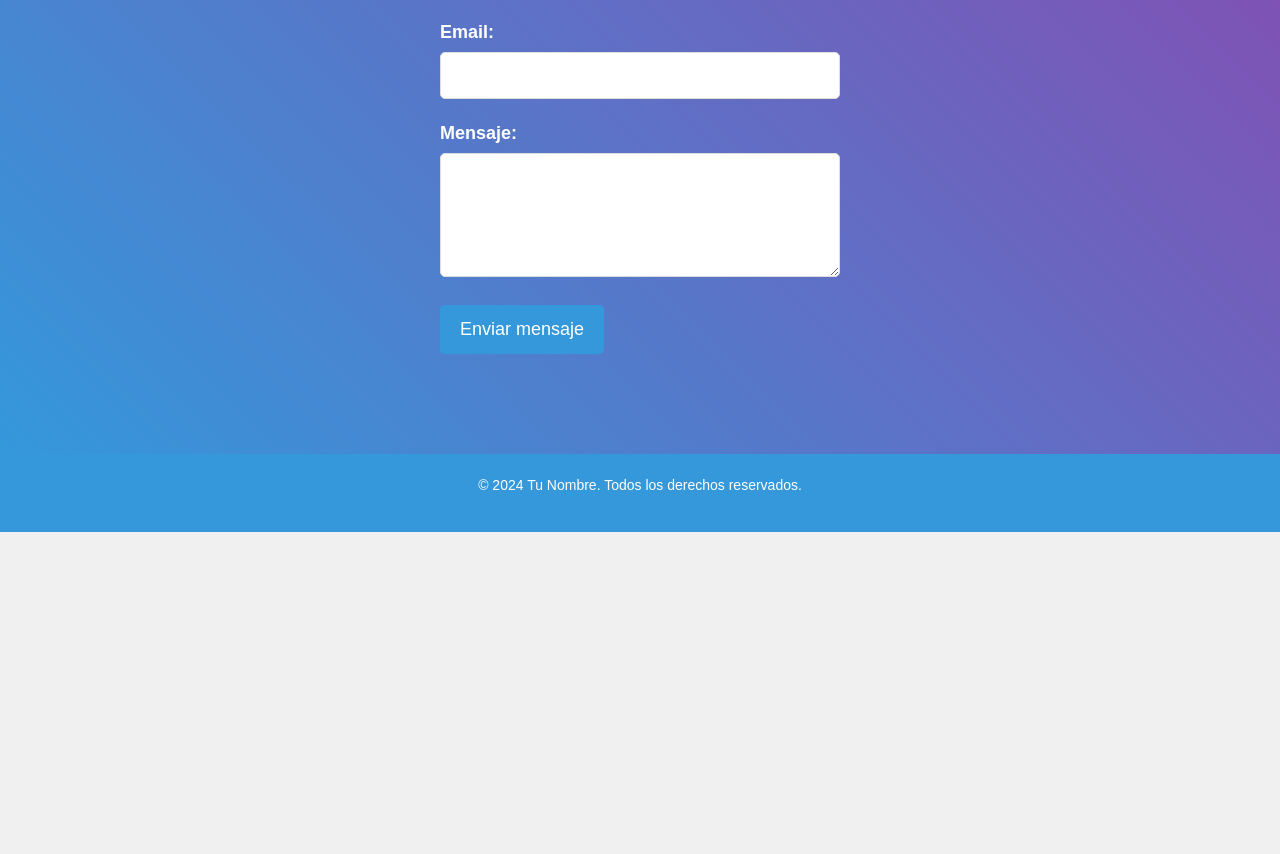
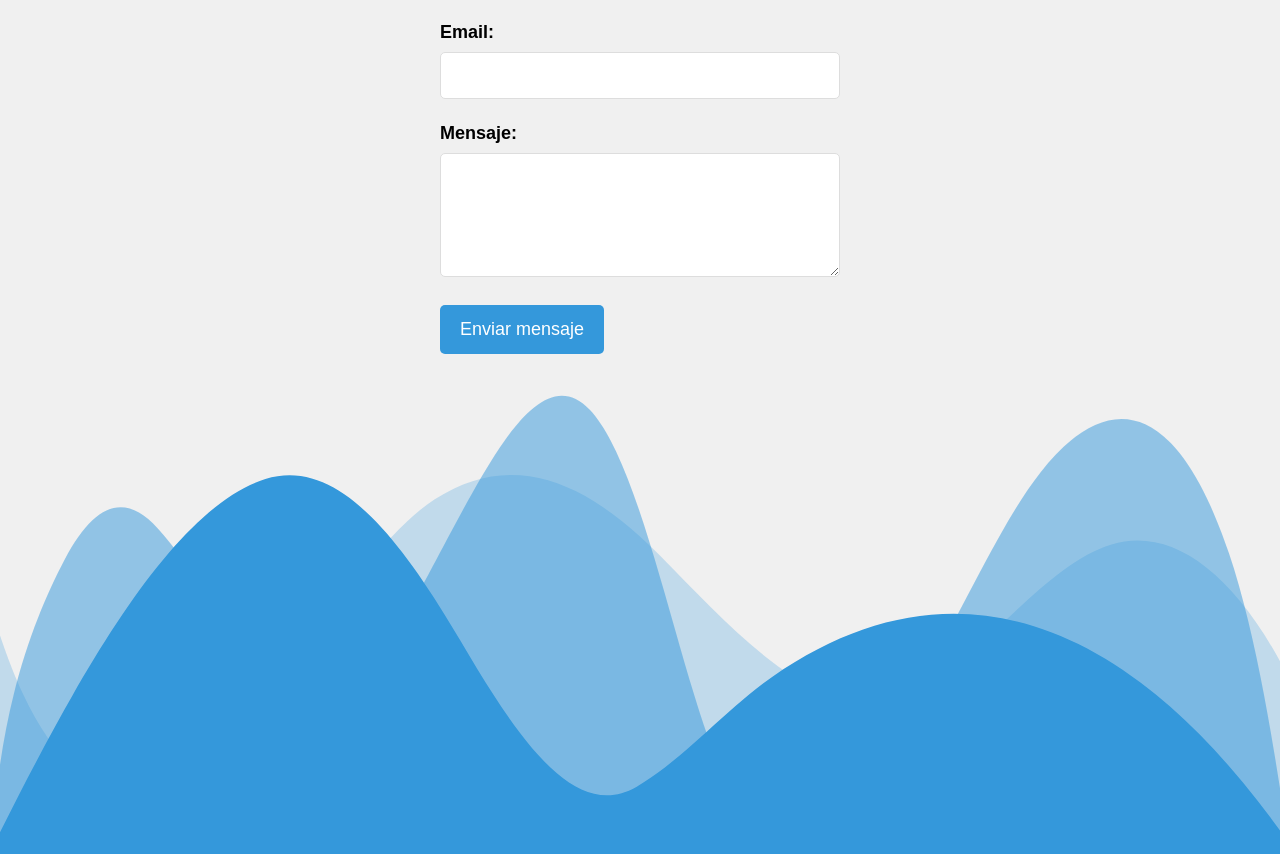
Before and after one commit to marianovillalonga/Portfolio, a React (Vite) app: page / in a window 1280 px wide. Shown: the part 3624-4478 px from the top of the page. Before the commit the page ends 4156 px from the top, so only its background shows below. Built offline with nearby package versions, Linux system fonts and the light colour scheme.

Commit message:
Cambios en footer, contacto

```diff
--- a/src/components/Contactos.jsx
+++ b/src/components/Contactos.jsx
@@ -39,7 +39,7 @@ const styles = {
   container: {
     padding: '100px 0',
     textAlign: 'center',
-    background: 'linear-gradient(45deg, #3498db, #8e44ad)',
+    /* background: 'linear-gradient(45deg, #3498db, #8e44ad)', */
     color: '#fff',
   },
   content: {
@@ -51,10 +51,12 @@ const styles = {
     fontSize: '36px',
     fontWeight: 'bold',
     marginBottom: '30px',
+    color: '#000000'
   },
   description: {
     fontSize: '20px',
     marginBottom: '40px',
+    color: '#000000'
   },
   form: {
     textAlign: 'left',
@@ -67,6 +69,7 @@ const styles = {
     fontSize: '18px',
     fontWeight: 'bold',
     marginBottom: '5px',
+    color: '#000000'
   },
   input: {
     width: '100%',
@@ -74,6 +77,7 @@ const styles = {
     fontSize: '16px',
     borderRadius: '5px',
     border: '1px solid #ddd',
+    color: '#000000'
   },
   textarea: {
     width: '100%',
--- a/src/components/Footer.jsx
+++ b/src/components/Footer.jsx
@@ -1,30 +1,27 @@
-// Footer.js
 import React from 'react';
+import '../css/footer.css'
 
 const Footer = () => {
   return (
-    <footer style={styles.footer}>
-      <p style={styles.footerText}>
-        © {new Date().getFullYear()} Tu Nombre. Todos los derechos reservados.
-      </p>
-    </footer>
+    <section className="footer-container" id="footer">
+      <svg
+        preserveAspectRatio="none"
+        viewBox="0 0 1200 120"
+        xmlns="http://www.w3.org/2000/svg"
+        style={{ fill: '#3498db', width: '100%', height: 500, transform: 'rotate(180deg)' }}
+      >
+        <path
+        d="M0 0v46.29c47.79 22.2 103.59 32.17 158 28 70.36-5.37 136.33-33.31 206.8-37.5 73.84-4.36 147.54 16.88 218.2 35.26 69.27 18 138.3 24.88 209.4 13.08 36.15-6 69.85-17.84 104.45-29.34C989.49 25 1113-14.29 1200 52.47V0z"
+        opacity=".25"
+      />
+        <path
+          d="M0 0v15.81c13 21.11 27.64 41.05 47.69 56.24C99.41 111.27 165 111 224.58 91.58c31.15-10.15 60.09-26.07 89.67-39.8 40.92-19 84.73-46 130.83-49.67 36.26-2.85 70.9 9.42 98.6 31.56 31.77 25.39 62.32 62 103.63 73 40.44 10.79 81.35-6.69 119.13-24.28s75.16-39 116.92-43.05c59.73-5.85 113.28 22.88 168.9 38.84 30.2 8.66 59 6.17 87.09-7.5 22.43-10.89 48-26.93 60.65-49.24V0z"
+          opacity=".5"
+        />
+        <path d="M0 0v5.63C149.93 59 314.09 71.32 475.83 42.57c43-7.64 84.23-20.12 127.61-26.46 59-8.63 112.48 12.24 165.56 35.4C827.93 77.22 886 95.24 951.2 90c86.53-7 172.46-45.71 248.8-84.81V0z" />
+      </svg>
+    </section>
   );
 };
 
-const styles = {
-  footer: {
-    background: '#3498db', // Color del fondo del footer
-    padding: '20px 0',
-    textAlign: 'center',
-    position: 'absolute',
-
-    left: 0,
-    width: '100%',
-  },
-  footerText: {
-    color: '#fff',
-    fontSize: '14px',
-  },
-};
-
 export default Footer;
--- /dev/null
+++ b/src/css/footer.css
@@ -0,0 +1,14 @@
+.footer-container {
+    position: relative;
+    height: 50vh; /* Ajustamos la altura al 50% de la ventana */
+    color: #fff;
+    display: flex;
+    justify-content: center;
+    align-items: flex-end; /* Alineamos el contenido al final */
+}
+
+/* Ajustamos el tamaño del SVG */
+.footer-container svg {
+    width: 100%; /* Hacemos que el SVG ocupe el ancho completo */
+    height: auto; /* Permitimos que el alto se ajuste automáticamente */
+}
```
Also changed, not shown: src/css/contacto.css (added, +69 -0 lines).
